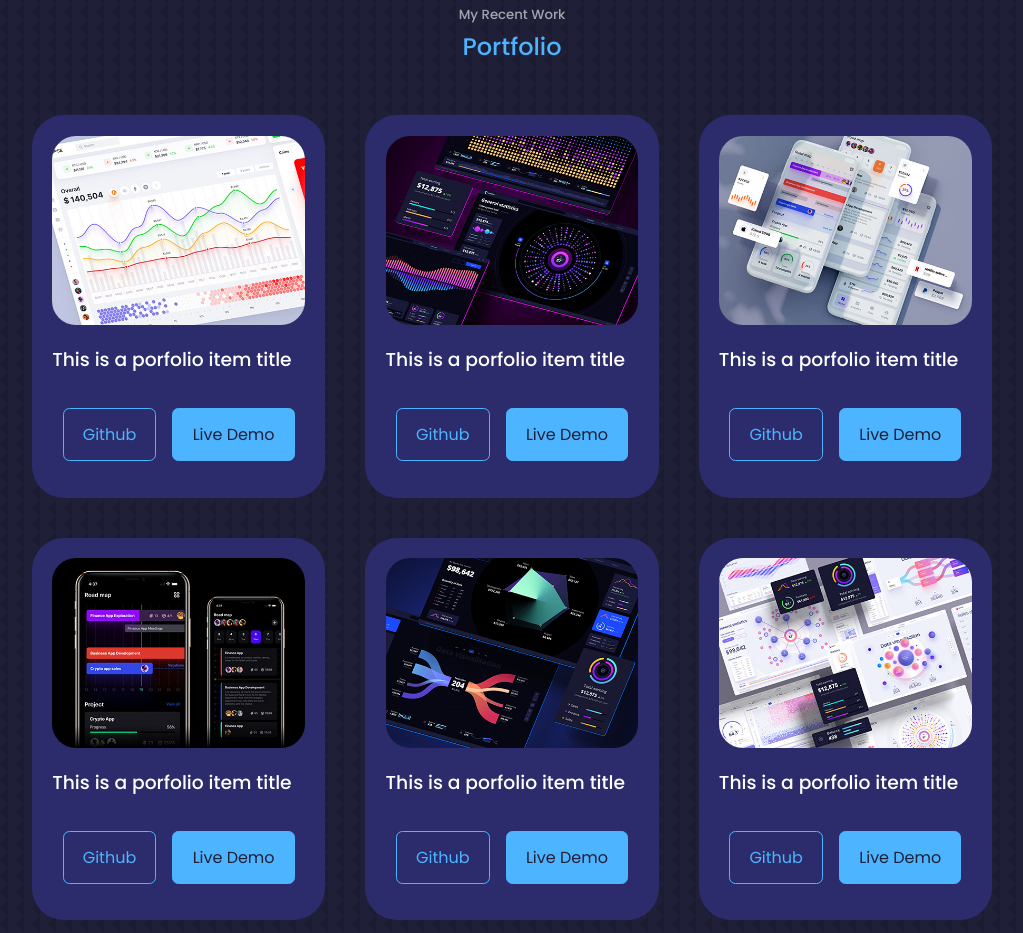
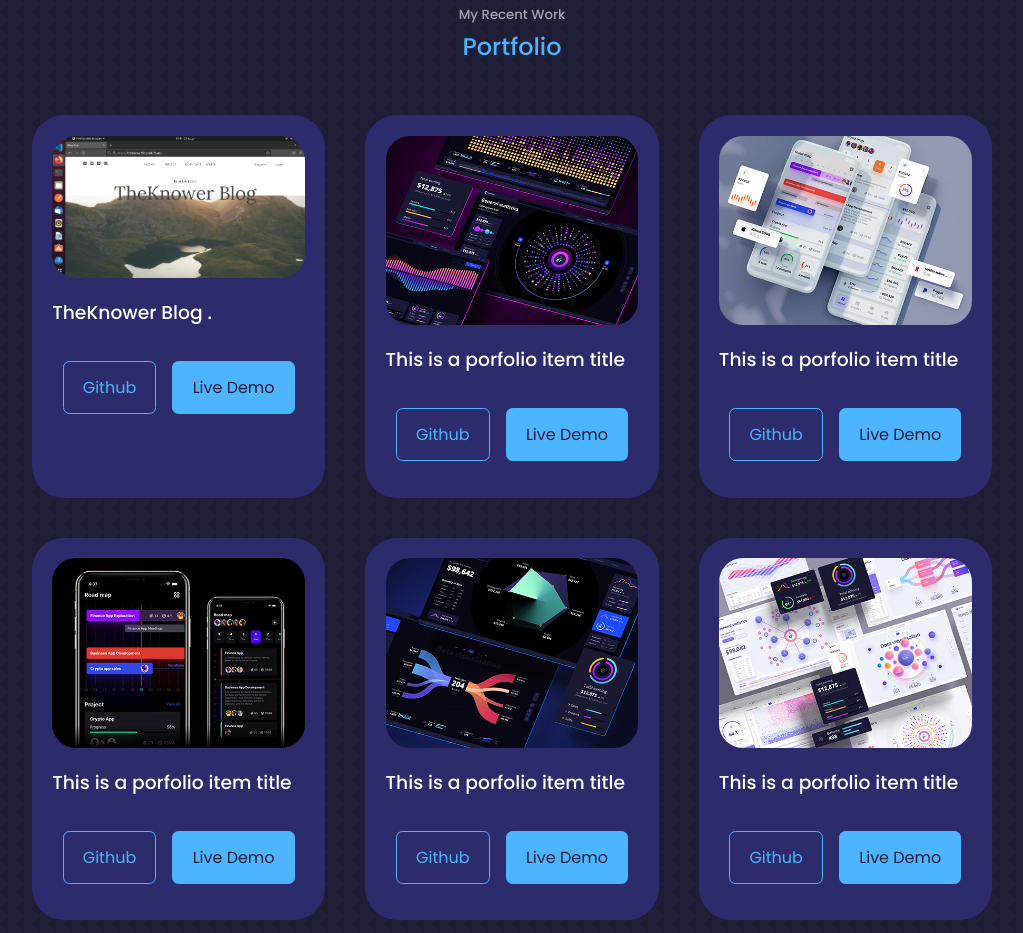
Before and after one commit to samehben3li/portfolio2, a React (Create React App) app: page / in a window 1280 px wide. Shown: the part 2780-3713 px from the top of the page, without its empty margins (128-1151 px from the left). Built offline with nearby package versions, Linux system fonts and the light colour scheme.

Commit message:
add blog app to portolio

```diff
--- a/src/components/portfolio/Portfolio.jsx
+++ b/src/components/portfolio/Portfolio.jsx
@@ -1,5 +1,4 @@
 import "./portfolio.css"
-import IMG1 from "../../assets/portfolio1.jpg"
 import IMG2 from "../../assets/portfolio2.jpg"
 import IMG3 from "../../assets/portfolio3.jpg"
 import IMG4 from "../../assets/portfolio4.jpg"
@@ -14,12 +13,12 @@ const Portfolio = () => {
     <div className="container portfolio__container">
       <article className="portfolio__item">
         <div className="portfolio__item-img">
-          <img src={ IMG1 } alt="" />
+          <img src="/assets/blog.png" alt="" />
         </div>
-        <h3>This is a porfolio item title</h3>
+        <h3>TheKnower Blog .</h3>
         <div className="cta">
-          <a href="https://github.com/" rel="noreferrer" className="btn" target="_blank">Github</a>
-          <a href="https://github.com/" rel="noreferrer" className="btn btn-primary" target="_blank">Live Demo</a>
+          <a href="https://github.com/samehben3li/Blog-App" rel="noreferrer" className="btn" target="_blank">Github</a>
+          <a href="https://theknowerblog.netlify.app/" rel="noreferrer" className="btn btn-primary" target="_blank">Live Demo</a>
         </div>
       </article>
       <article className="portfolio__item">
```
Also changed, not shown: public/assets/blog.png (added).
